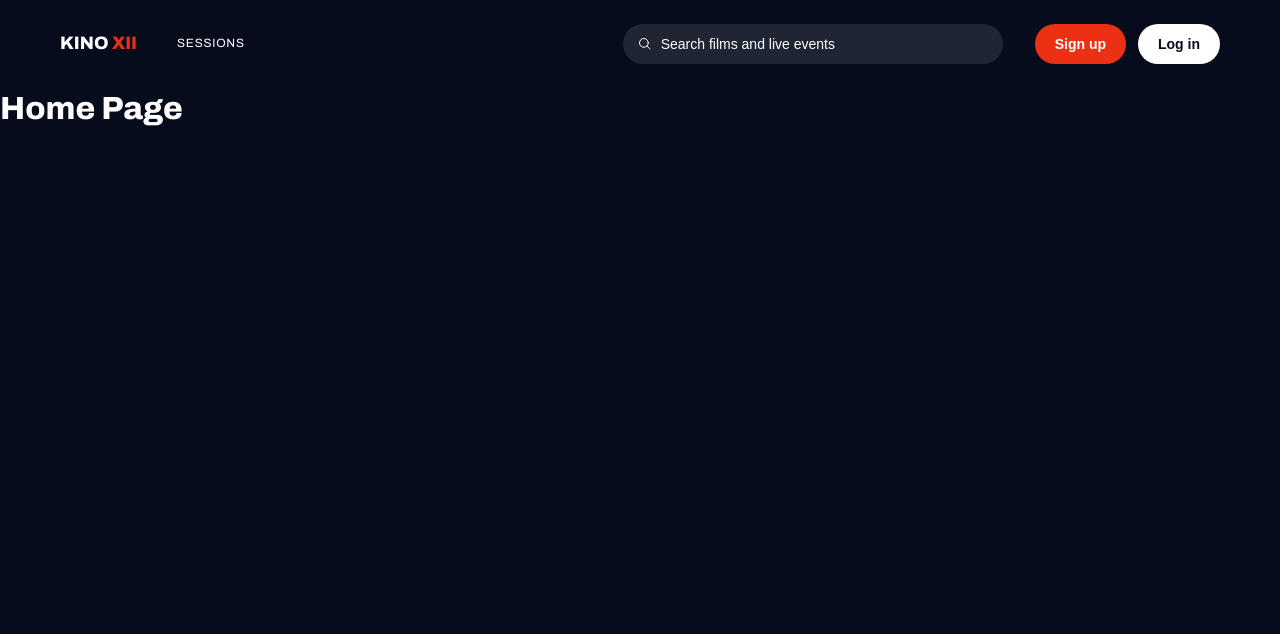
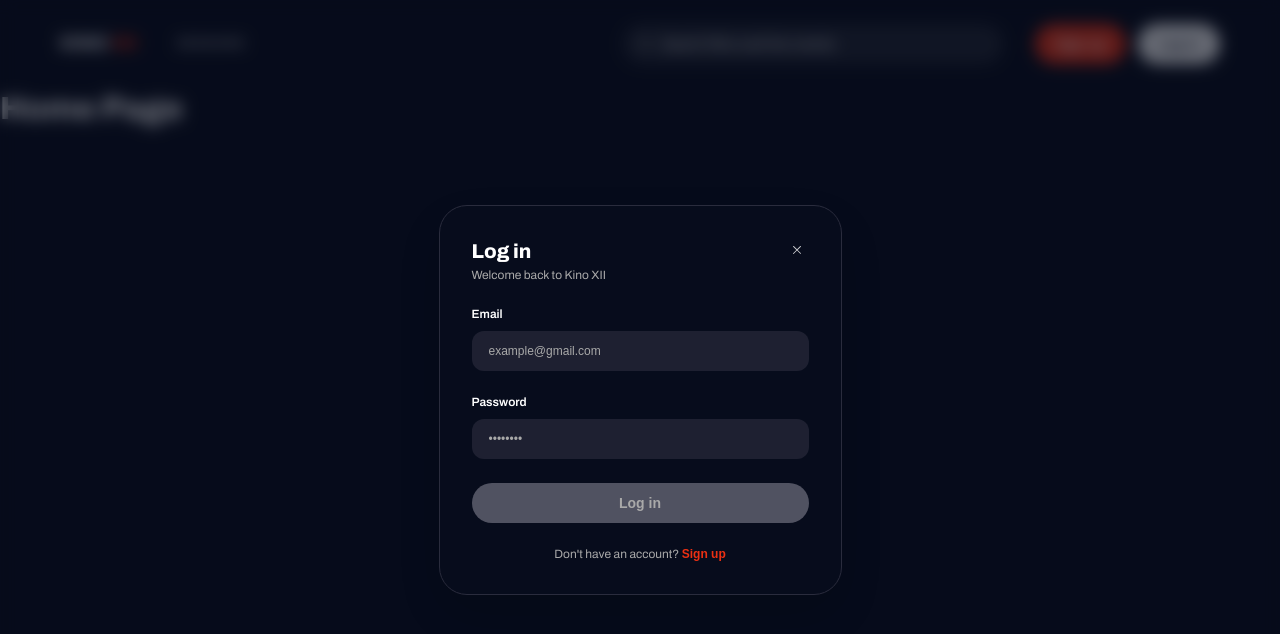
Before and after one commit to giografia/rdbr-project, a React (Vite) app: page / in a window 1280 px wide. Both pictures are taken after a click on the button "Log in". Shown: the top 634 px of the page. Built offline with nearby package versions, Linux system fonts and the light colour scheme.

Commit message:
Added LoginModal with validation

```diff
--- a/src/components/layout/Navbar.jsx
+++ b/src/components/layout/Navbar.jsx
@@ -1,10 +1,14 @@
 import { Link, NavLink } from "react-router";
+import LoginModal from "../../features/auth/LoginModal";
 
 import styles from "./Navbar.module.css";
 import searchIcon from "../../assets/icons/search.svg";
 import Button from "../ui/Button";
+import { useState } from "react";
 
 function Navbar() {
+  const [showLogin, setShowLogin] = useState(false);
+
   return (
     <nav className={styles.navbar}>
       <div className={`container ${styles.inner}`}>
@@ -25,10 +29,13 @@ function Navbar() {
           </label>
           <div className={styles.actions}>
             <Button variant="primary">Sign up</Button>
-            <Button variant="secondary">Log in</Button>
+            <Button variant="secondary" onClick={() => setShowLogin(true)}>
+              Log in
+            </Button>
           </div>
         </div>
       </div>
+      {showLogin && <LoginModal onClose={() => setShowLogin(false)} />}
     </nav>
   );
 }
--- /dev/null
+++ b/src/features/auth/LoginModal.jsx
@@ -0,0 +1,86 @@
+import { useForm } from "react-hook-form";
+
+import Modal from "../../components/ui/Modal";
+import Button from "../../components/ui/Button";
+import Input from "../../components/ui/Input";
+import styles from "./LoginModal.module.css";
+
+const EMAIL_PATTERN = /^[^\s@]+@[^\s@]+\.[^\s@]+$/;
+
+function LoginModal({ onClose, onSwitchToRegister }) {
+  const {
+    register,
+    handleSubmit,
+    formState: { errors, touchedFields, isValid, isSubmitting },
+  } = useForm({ mode: "onTouched" });
+
+  async function onSubmit(data) {
+    console.log(data); // replace with api call !!!!!
+  }
+
+  return (
+    <Modal onClose={onClose}>
+      <header className={styles.header}>
+        <h2 className={styles.title}>Log in</h2>
+        <p className={styles.subtitle}>Welcome back to Kino XII</p>
+      </header>
+
+      <form
+        className={styles.form}
+        onSubmit={handleSubmit(onSubmit)}
+        noValidate
+      >
+        <Input
+          label="Email"
+          type="email"
+          placeholder="example@gmail.com"
+          error={errors.email?.message}
+          isValid={touchedFields.email && !errors.email}
+          {...register("email", {
+            required: "Email is required",
+            pattern: {
+              value: EMAIL_PATTERN,
+              message: "Please enter a valid email",
+            },
+          })}
+        />
+
+        <Input
+          label="Password"
+          type="password"
+          placeholder="••••••••"
+          error={errors.password?.message}
+          isValid={touchedFields.password && !errors.password}
+          {...register("password", {
+            required: "Password is required",
+            minLength: {
+              value: 3,
+              message: "At least 3 characters",
+            },
+          })}
+        />
+
+        <Button
+          type="submit"
+          fullWidth
+          disabled={!isValid}
+          loading={isSubmitting}
+        >
+          Log in
+        </Button>
+      </form>
+      <p className={styles.footer}>
+        Don't have an account?{" "}
+        <button
+          type="button"
+          className={styles.switchLink}
+          onClick={onSwitchToRegister}
+        >
+          Sign up
+        </button>
+      </p>
+    </Modal>
+  );
+}
+
+export default LoginModal;
--- /dev/null
+++ b/src/features/auth/LoginModal.module.css
@@ -0,0 +1,38 @@
+.header {
+  display: flex;
+  flex-direction: column;
+  gap: 4px;
+  padding-right: 32px;
+}
+.title {
+  font-size: var(--fs-h2);
+  font-weight: var(--fw-extrabold);
+}
+.subtitle {
+  font-size: var(--fs-body-s);
+  color: var(--color-text-secondary);
+}
+.form {
+  display: flex;
+  flex-direction: column;
+  gap: 24px;
+}
+.formError {
+  font-size: var(--fs-body-s);
+  color: var(--color-accent);
+  text-align: center;
+}
+.footer {
+  text-align: center;
+  font-size: var(--fs-body-s);
+  color: var(--color-text-secondary);
+}
+.switchLink {
+  padding: 0;
+  background: none;
+  border: none;
+  color: var(--color-accent);
+  font-size: inherit;
+  font-weight: var(--fw-extrabold);
+  cursor: pointer;
+}
```
